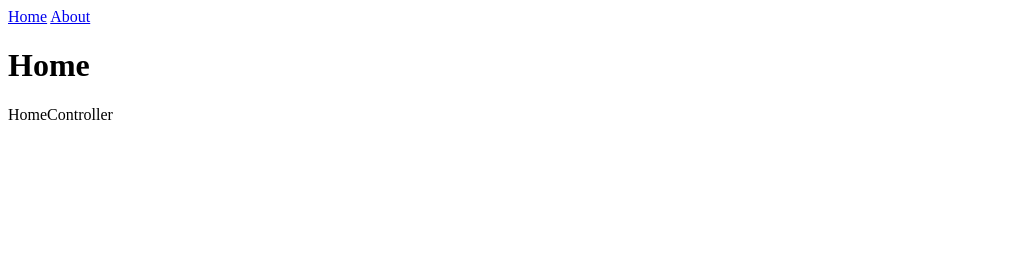
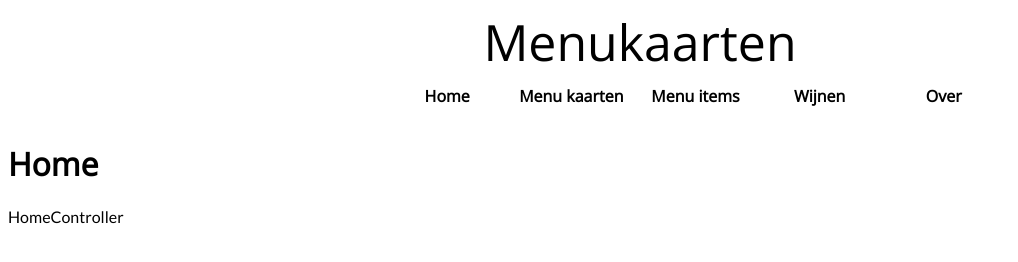
Before and after one commit to jglokerse/SPA_Blok_H, a plain HTML site: page index.html at #!/menus in a window 1280 px wide. Shown: the whole page, without its empty margins (0-1018 px from the left). Drawn offline with nearby package versions, Linux system fonts and the light colour scheme.

Commit message:
Added Controllers and templates. Editted styling for nav and a.

```diff
--- a/css/style.css
+++ b/css/style.css
@@ -1,3 +1,56 @@
+/* Imports */
+@import url('https://fonts.googleapis.com/css?family=Lato|Open+Sans');
+
+/* CSS */
+::selection {
+    background-color: orange;
+}
+
 body {
     color: black;
+    font-family: 'Lato', sans-serif;
 }
+
+.container {
+    width: 100%;
+    height: 100%;
+}
+
+.header, h1, nav {
+    font-family: 'Open Sans', sans-serif;
+}
+
+div.header {
+    width: 100%;
+    text-align: center;
+    font-size: 50px;
+}
+
+h1, nav {
+    font-weight: bold;
+}
+
+nav {
+    margin-left: 30%;
+}
+
+div.nav_text:hover {
+    background-color: orange;
+    color: white;
+}
+
+div.nav_text {
+    width: 120px;
+    height: 40px;
+    display: table-cell;
+    text-align: center;
+    vertical-align: middle;
+}
+
+a {
+    text-decoration: none !important;
+}
+
+a.navigation, a.navigation:visited {
+    color: black;
+}
--- a/index.html
+++ b/index.html
@@ -7,15 +7,22 @@
 </head>
 
 <body>
-    <div>
+    <div class="container">
+        <div class="header">
+            Menukaarten
+        </div>
 
-        <a href="#/">Home</a>
-        <a href="#/about">About</a>
+        <nav>
+            <a class="navigation" href="#/"><div class="nav_text">Home</div></a>
+            <a class="navigation" href="#/menus"><div class="nav_text">Menu kaarten</div></a>
+            <a class="navigation" href="#/menuitems"><div class="nav_text">Menu items</div></a>
+            <a class="navigation" href="#/wines"><div class="nav_text">Wijnen</div></a>
+            <a class="navigation" href="#/about"><div class="nav_text">Over</div></a>
+        </nav>
 
         <div ng-view>
             <!-- Loads templates in view upon route in URL -->
         </div>
-
     </div>
 </body>
 
--- a/js/script.js
+++ b/js/script.js
@@ -9,6 +9,18 @@ app.config(function ($routeProvider, $locationProvider) {
         .when('/', {
             templateUrl: 'templates/home.html',
             controller: 'HomeController'
+        })
+        .when('/menus', {
+            templateUrl: 'templates/menucard.html',
+            controller: 'MenuController'
+        })
+        .when('/menuitems', {
+            templateUrl: 'templates/menuitems.html',
+            controller: 'MenuItemController'
+        })
+        .when('/wines', {
+            templateUrl: 'templates/wine.html',
+            controller: 'WineController'
         })
         .when('/about', {
             templateUrl: 'templates/about.html',
@@ -26,6 +38,18 @@ app.controller('HomeController', function ($scope) {
     $scope.message = "HomeController";
 });
 
+app.controller('MenuController', function ($scope) {
+    $scope.message = "MenuController";
+});
+
+app.controller('MenuItemController', function ($scope) {
+    $scope.message = "MenuItemController";
+});
+
+app.controller('WineController', function ($scope) {
+    $scope.message = "WineController";
+});
+
 app.controller('AboutController', function ($scope) {
     $scope.message = "AboutController";
 });
```
Also changed, not shown: templates/menucard.html (added, +5 -0 lines), templates/menuitems.html (added, +5 -0 lines), templates/wine.html (added, +5 -0 lines).
